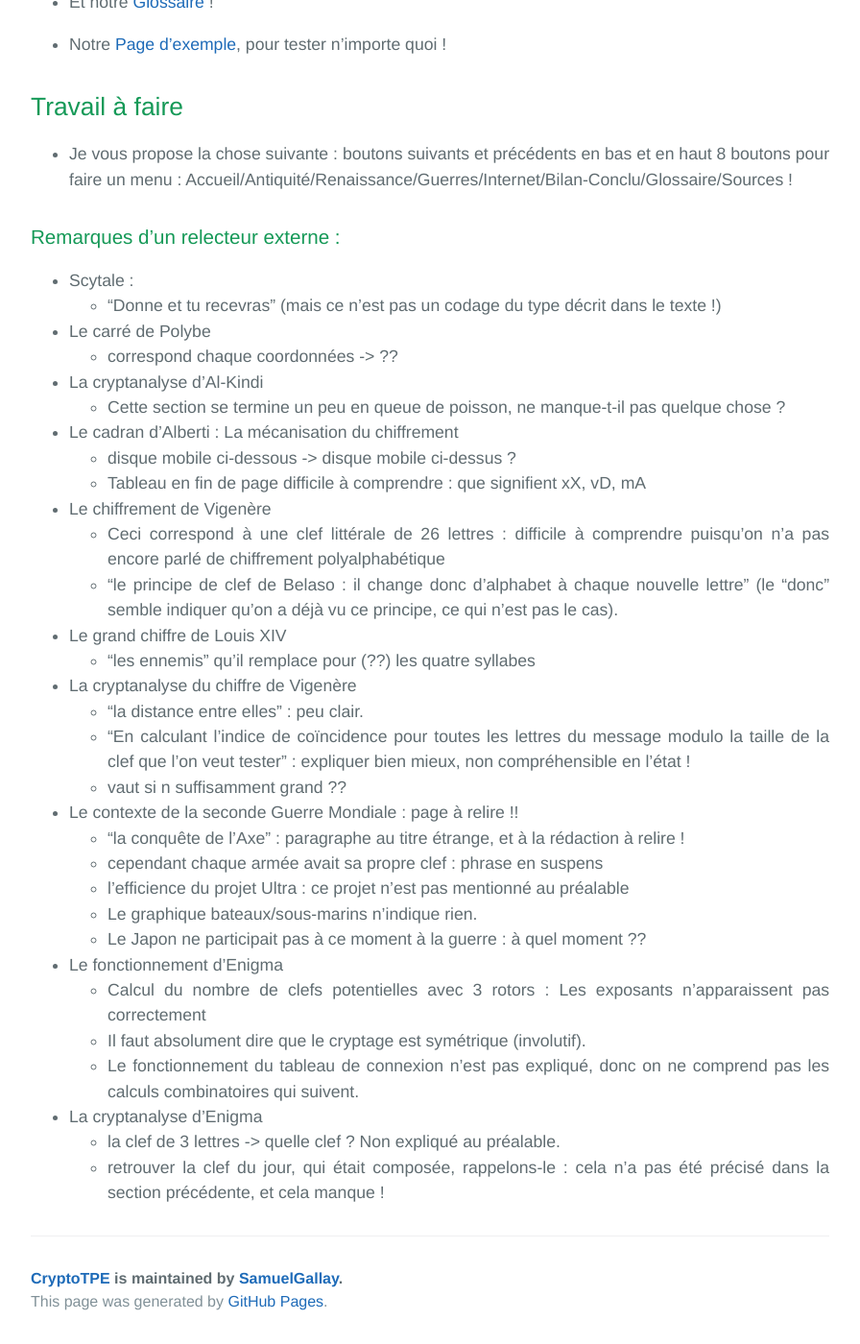
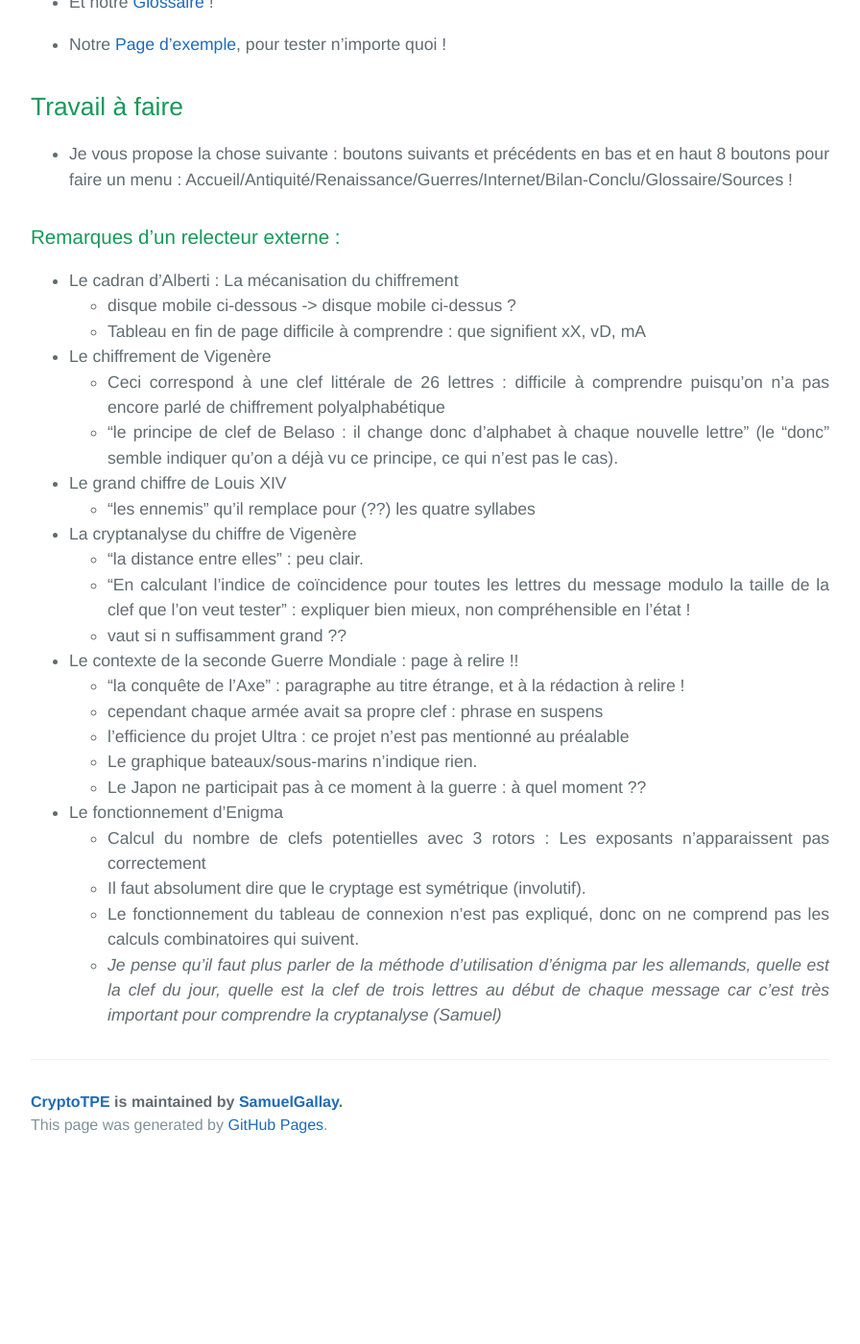
Before and after one commit to SamuelGallay/CryptoTPE, a Jekyll site: the page built from index.md, in a window 1280 px wide and 1400 px high, scrolled down 2020 px. Shown: the whole window at 96% size, without its empty margins (192-1088 px from the left). Built offline with Jekyll 4.4.1, drawn with Linux system fonts in a browser that asks for light colours; our own code applies the rules of GitHub Pages for plain Markdown files; after the commit the page ends 3236 px from its top, so only the background shows below that.

Commit message:
Relecture

```diff
--- a/index.md
+++ b/index.md
@@ -80,15 +80,6 @@ Mais les techniques de cryptographie ont été vaincues au cours de l'histoire p
 
 ### Remarques d'un relecteur externe :
 
-* Scytale :
-  * "Donne et tu recevras" (mais ce n'est pas un codage du type décrit dans le texte !)
-* Le carré de Polybe
-  * correspond chaque coordonnées -> ??
-* La cryptanalyse d'Al-Kindi
-  * Cette section se termine un peu en queue de poisson, ne manque-t-il pas quelque chose ?
-
-
-
 * Le cadran d’Alberti : La mécanisation du chiffrement
   * disque mobile ci-dessous -> disque mobile ci-dessus ?
   * Tableau en fin de page difficile à comprendre : que signifient xX, vD, mA
@@ -117,6 +108,4 @@ Mais les techniques de cryptographie ont été vaincues au cours de l'histoire p
   * Calcul du nombre de clefs potentielles avec 3 rotors : Les exposants n'apparaissent pas correctement
   * Il faut absolument dire que le cryptage est symétrique (involutif).
   * Le fonctionnement du tableau de connexion n'est pas expliqué, donc on ne comprend pas les calculs combinatoires qui suivent.
-* La cryptanalyse d'Enigma
-  * la clef de 3 lettres -> quelle clef ? Non expliqué au préalable.
-  * retrouver la clef du jour, qui était composée, rappelons-le : cela n'a pas été précisé dans la section précédente, et cela manque !
+  * *Je pense qu'il faut plus parler de la méthode d'utilisation d'énigma par les allemands, quelle est la clef du jour, quelle est la clef de trois lettres au début de chaque message car c'est très important pour comprendre la cryptanalyse (Samuel)*
```
Also changed, not shown: pages/1_Antiquite/2_polybe.md (+2 -2 lines).
